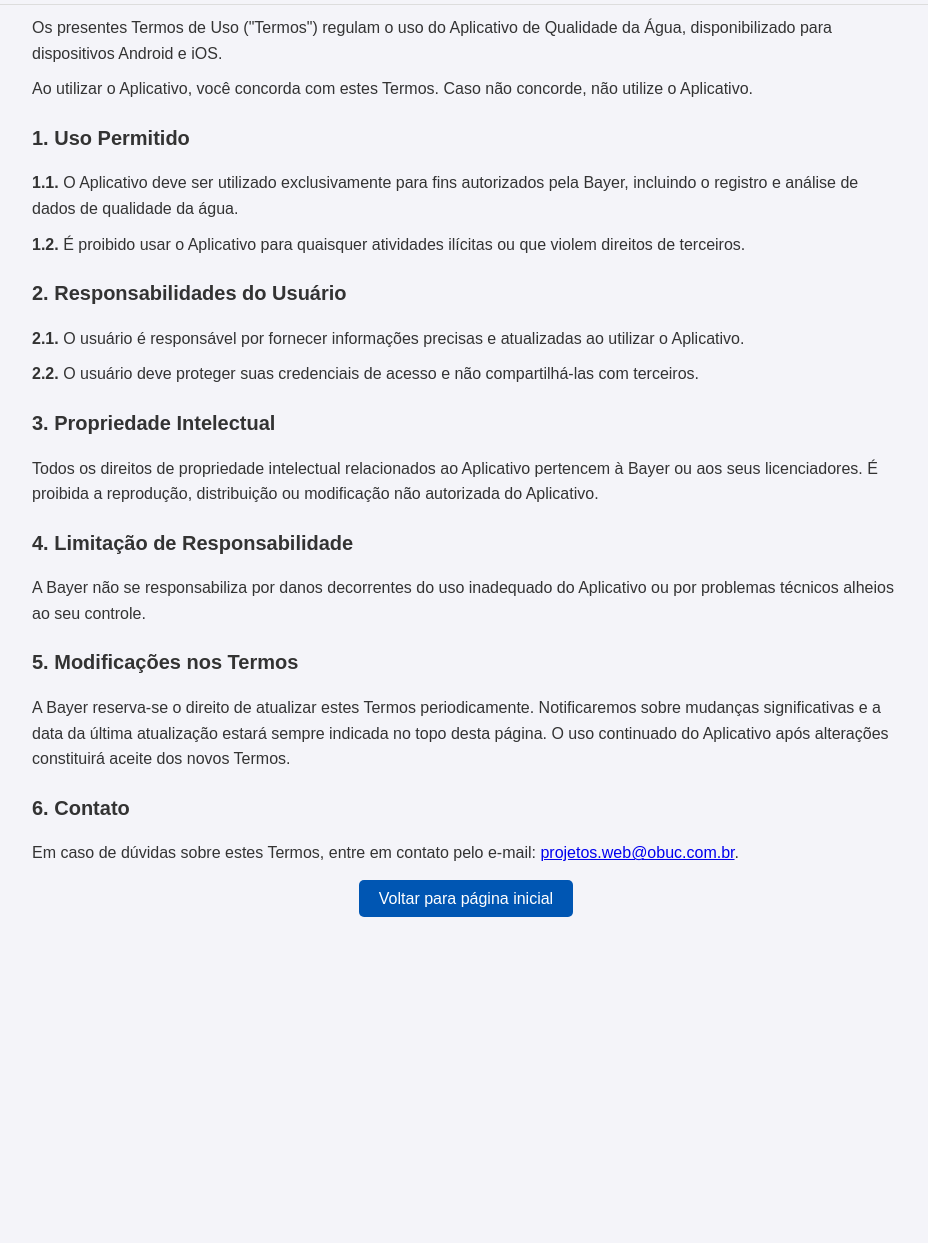
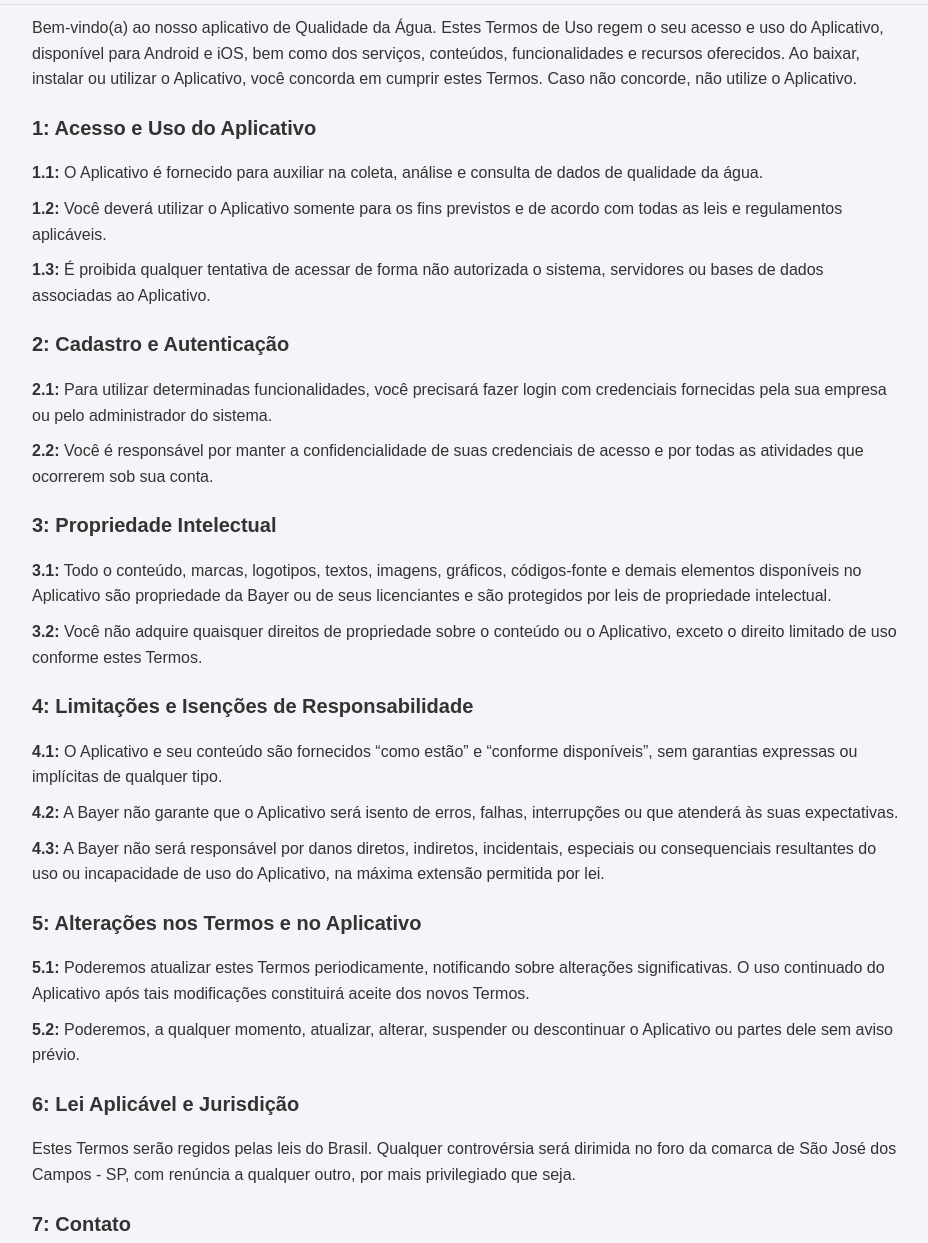
Before and after one commit to Obuc/water-quality-terms-and-privacy, a plain HTML site: page terms-of-service.html in a window 1280 px wide. Shown: the part 120-1363 px from the top of the page, without its empty margins (174-1102 px from the left). Before the commit the page ends 1052 px from the top, so only its background shows below. Drawn offline with Linux system fonts and the light colour scheme.

Commit message:
feat: adjust text of terms of service page. - main

```diff
--- a/terms-of-service.html
+++ b/terms-of-service.html
@@ -68,41 +68,58 @@
         <p><strong>Última atualização:</strong> 20/12/2024</p>
     </header>
     <main>
-        <p>Os presentes Termos de Uso ("Termos") regulam o uso do Aplicativo de Qualidade da Água, disponibilizado para
-            dispositivos Android e iOS.</p>
-        <p>Ao utilizar o Aplicativo, você concorda com estes Termos. Caso não concorde, não utilize o Aplicativo.</p>
+        <p>Bem-vindo(a) ao nosso aplicativo de Qualidade da Água. Estes Termos de Uso regem o seu acesso e uso do
+            Aplicativo, disponível para Android e iOS, bem como dos serviços, conteúdos, funcionalidades e recursos
+            oferecidos. Ao baixar, instalar ou utilizar o Aplicativo, você concorda em cumprir estes Termos. Caso não
+            concorde, não utilize o Aplicativo.</p>
 
-        <h2>1. Uso Permitido</h2>
-        <p><strong>1.1.</strong> O Aplicativo deve ser utilizado exclusivamente para fins autorizados pela Bayer,
-            incluindo o registro e análise de dados de qualidade da água.</p>
-        <p><strong>1.2.</strong> É proibido usar o Aplicativo para quaisquer atividades ilícitas ou que violem direitos
-            de terceiros.</p>
+        <h2>1: Acesso e Uso do Aplicativo</h2>
+        <p><strong>1.1:</strong> O Aplicativo é fornecido para auxiliar na coleta, análise e consulta de dados de
+            qualidade da água.</p>
+        <p><strong>1.2:</strong> Você deverá utilizar o Aplicativo somente para os fins previstos e de acordo com todas
+            as leis e regulamentos aplicáveis.</p>
+        <p><strong>1.3:</strong> É proibida qualquer tentativa de acessar de forma não autorizada o sistema, servidores
+            ou bases de dados associadas ao Aplicativo.</p>
 
-        <h2>2. Responsabilidades do Usuário</h2>
-        <p><strong>2.1.</strong> O usuário é responsável por fornecer informações precisas e atualizadas ao utilizar o
-            Aplicativo.</p>
-        <p><strong>2.2.</strong> O usuário deve proteger suas credenciais de acesso e não compartilhá-las com terceiros.
+        <h2>2: Cadastro e Autenticação</h2>
+        <p><strong>2.1:</strong> Para utilizar determinadas funcionalidades, você precisará fazer login com credenciais
+            fornecidas pela sua empresa ou pelo administrador do sistema.</p>
+        <p><strong>2.2:</strong> Você é responsável por manter a confidencialidade de suas credenciais de acesso e por
+            todas as atividades que ocorrerem sob sua conta.</p>
+
+        <h2>3: Propriedade Intelectual</h2>
+        <p><strong>3.1:</strong> Todo o conteúdo, marcas, logotipos, textos, imagens, gráficos, códigos-fonte e demais
+            elementos disponíveis no Aplicativo são propriedade da Bayer ou de seus licenciantes e são protegidos por
+            leis de propriedade intelectual.</p>
+        <p><strong>3.2:</strong> Você não adquire quaisquer direitos de propriedade sobre o conteúdo ou o Aplicativo,
+            exceto o direito limitado de uso conforme estes Termos.</p>
+
+        <h2>4: Limitações e Isenções de Responsabilidade</h2>
+        <p><strong>4.1:</strong> O Aplicativo e seu conteúdo são fornecidos “como estão” e “conforme disponíveis”, sem
+            garantias expressas ou implícitas de qualquer tipo.</p>
+        <p><strong>4.2:</strong> A Bayer não garante que o Aplicativo será isento de erros, falhas, interrupções ou que
+            atenderá às suas expectativas.</p>
+        <p><strong>4.3:</strong> A Bayer não será responsável por danos diretos, indiretos, incidentais, especiais ou
+            consequenciais resultantes do uso ou incapacidade de uso do Aplicativo, na máxima extensão permitida por
+            lei.</p>
+
+        <h2>5: Alterações nos Termos e no Aplicativo</h2>
+        <p><strong>5.1:</strong> Poderemos atualizar estes Termos periodicamente, notificando sobre alterações
+            significativas. O uso continuado do Aplicativo após tais modificações constituirá aceite dos novos Termos.
         </p>
+        <p><strong>5.2:</strong> Poderemos, a qualquer momento, atualizar, alterar, suspender ou descontinuar o
+            Aplicativo ou partes dele sem aviso prévio.</p>
 
-        <h2>3. Propriedade Intelectual</h2>
-        <p>Todos os direitos de propriedade intelectual relacionados ao Aplicativo pertencem à Bayer ou aos seus
-            licenciadores. É proibida a reprodução, distribuição ou modificação não autorizada do Aplicativo.</p>
+        <h2>6: Lei Aplicável e Jurisdição</h2>
+        <p>Estes Termos serão regidos pelas leis do Brasil. Qualquer controvérsia será dirimida no foro da comarca de
+            São José dos Campos - SP, com renúncia a qualquer outro, por mais privilegiado que seja.</p>
 
-        <h2>4. Limitação de Responsabilidade</h2>
-        <p>A Bayer não se responsabiliza por danos decorrentes do uso inadequado do Aplicativo ou por problemas técnicos
-            alheios ao seu controle.</p>
-
-        <h2>5. Modificações nos Termos</h2>
-        <p>A Bayer reserva-se o direito de atualizar estes Termos periodicamente. Notificaremos sobre mudanças
-            significativas e a data da última atualização estará sempre indicada no topo desta página. O uso continuado
-            do Aplicativo após alterações constituirá aceite dos novos Termos.</p>
-
-        <h2>6. Contato</h2>
+        <h2>7: Contato</h2>
         <p>Em caso de dúvidas sobre estes Termos, entre em contato pelo e-mail: <a
                 href="mailto:projetos.web@obuc.com.br">projetos.web@obuc.com.br</a>.</p>
 
         <div class="home-button">
-            <a href="index.html">Voltar para página inicial</a>
+            <a href="index.html">Voltar para a Home</a>
         </div>
     </main>
 </body>
```
